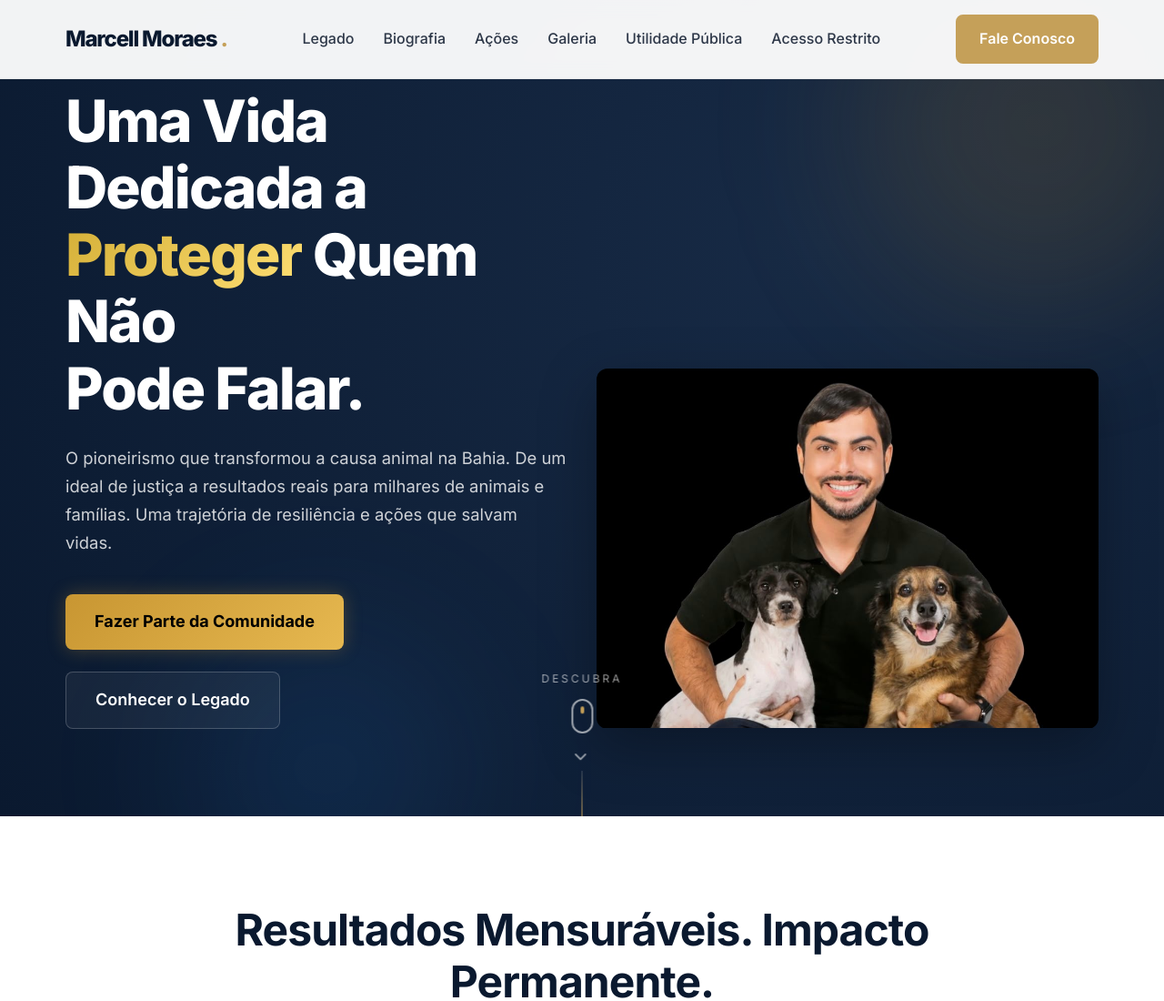
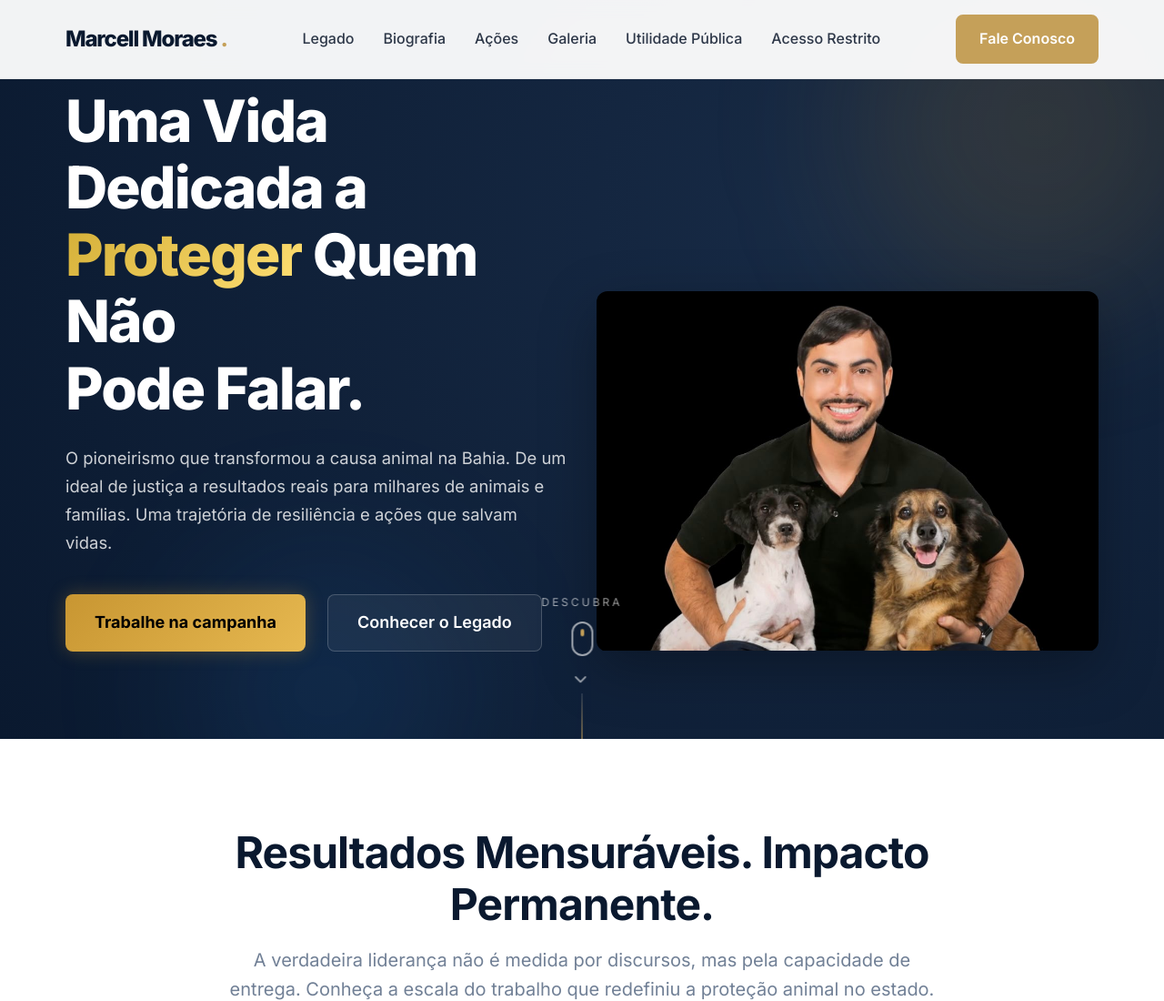
Before and after one commit to gibaoliver/marcell-moraes, a website built with Vite: page index.html in a window 1280 px wide. Shown: the top 1100 px of the page at 91% size. Built offline with nearby package versions, Linux system fonts and the light colour scheme.

Commit message:
Atualiza texto do botão para 'Trabalhe na campanha'

```diff
--- a/index.html
+++ b/index.html
@@ -81,7 +81,7 @@
                 </h1>
                 <p class="hero-subtitle">O pioneirismo que transformou a causa animal na Bahia. De um ideal de justiça a resultados reais para milhares de animais e famílias. Uma trajetória de resiliência e ações que salvam vidas.</p>
                 <div class="hero-actions">
-                    <a href="#comunidade" class="btn btn-glow btn-lg">Fazer Parte da Comunidade</a>
+                    <a href="#comunidade" class="btn btn-glow btn-lg">Trabalhe na campanha</a>
                     <a href="#legado" class="btn btn-glass btn-lg">Conhecer o Legado</a>
                 </div>
             </div>
```
